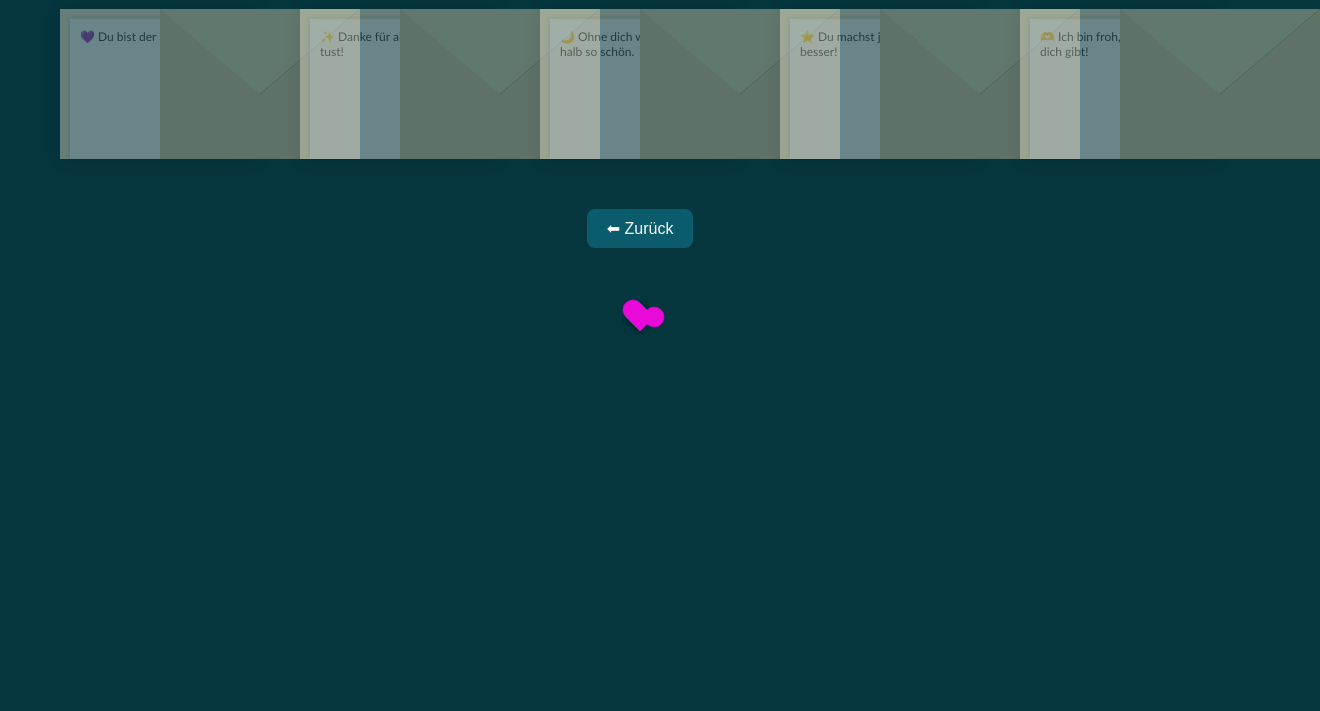
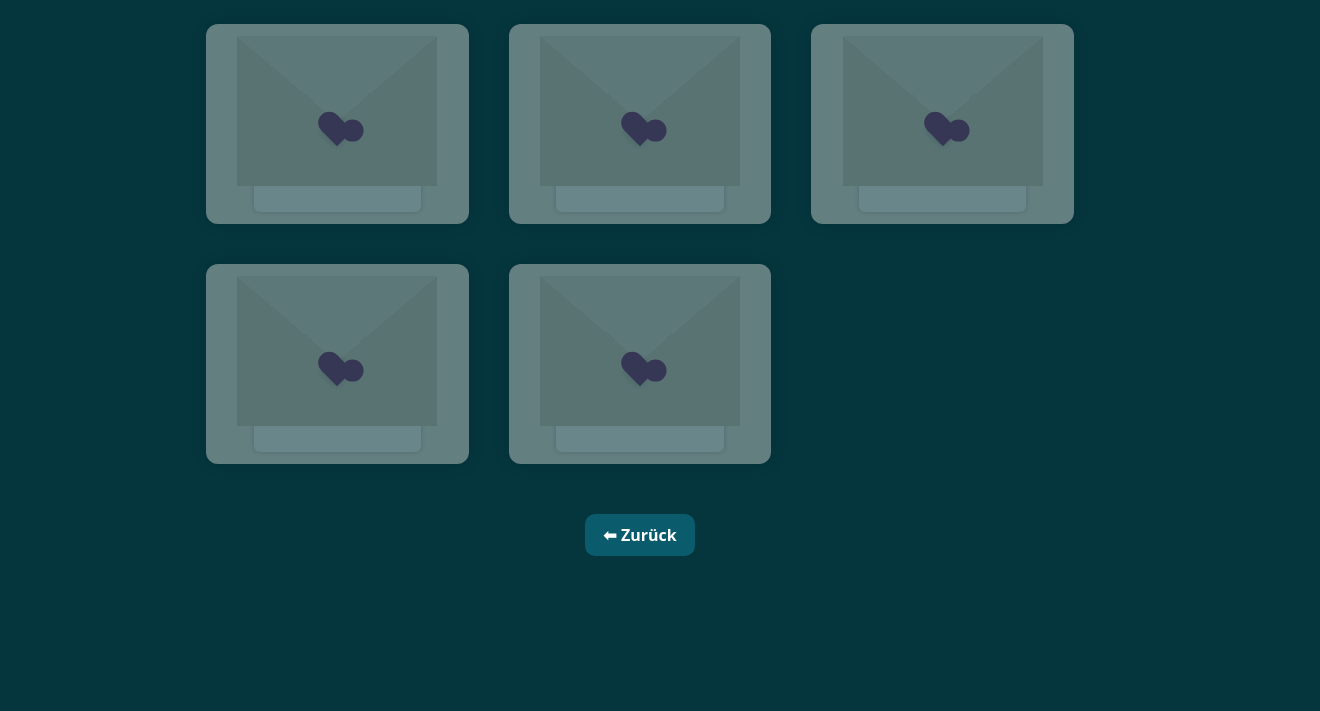
Before and after one commit to aidastarhope-collab/legendary-disco, a plain HTML site: page letters.html in a window 1280 px wide. Shown: the part 89-800 px from the top of the page, 1320 px wide, since content can reach past the window. Drawn offline with Linux system fonts and the light colour scheme.

Commit message:
Update letters.html

```diff
--- a/letters.html
+++ b/letters.html
@@ -1,199 +1,164 @@
 <!DOCTYPE html>
 <html lang="de">
 <head>
-  <meta charset="UTF-8">
+  <meta charset="UTF-8" />
   <title>📜 Briefe für dich</title>
+  <meta name="viewport" content="width=device-width, initial-scale=1" />
   <style>
-    :root {
-      --primary: #fff;
-      --bg-color: rgb(5, 53, 61);
-      --bg-envelope-color: #f5edd1;
-      --envelope-tab: #ecdeb8;
-      --envelope-cover: #e6cfa7;
-      --shadow-color: rgba(0, 0, 0, 0.2);
-      --txt-color: #444;
-      --heart-color: rgb(252, 8, 231);
+    :root{
+      --primary:#fff;
+      --bg-color:#05353d;
+      --bg-envelope-color:#f5edd1;
+      --envelope-tab:#ecdeb8;
+      --envelope-cover:#e6cfa7;
+      --shadow-color:rgba(0,0,0,.2);
+      --txt-color:#444;
+      --heart-color:rgb(252,8,231);
     }
-    body {
-      margin: 0;
-      padding: 0;
-      box-sizing: border-box;
-      background: var(--bg-color);
-      color: white;
-      font-family: Arial, sans-serif;
-      text-align: center;
+    *{box-sizing:border-box}
+    body{
+      margin:0; background:var(--bg-color); color:#fff;
+      font-family:system-ui,-apple-system,Segoe UI,Roboto,Inter,sans-serif; text-align:center;
     }
-    h1 {
-      margin: 20px 0;
+    h1{margin:24px 12px; font-size:clamp(22px,4vw,36px)}
+    /* Grid: max. 3 pro Zeile, responsiv */
+    .letters-container{
+      display:grid;
+      grid-template-columns:repeat(auto-fit,minmax(220px,1fr));
+      gap:40px;
+      max-width:900px;
+      margin:40px auto;
+      padding:0 16px;
     }
-    .letters-container {
-      display: flex;
-      justify-content: center;
-      flex-wrap: wrap;
-      gap: 40px;
-      margin-top: 40px;
+
+    /* Umschlag-Wrapper */
+    .envelope-wrapper{
+      background:var(--bg-envelope-color);
+      box-shadow:0 0 20px var(--shadow-color);
+      border-radius:12px;
+      padding:12px 12px 18px;
+      transition:opacity .3s ease, transform .2s ease;
+      cursor:pointer;
+      position:relative;
     }
-    .envelope-wrapper {
-      background: var(--bg-envelope-color);
-      box-shadow: 0 0 20px var(--shadow-color);
-      cursor: pointer;
-      transition: opacity 0.3s ease;
+    .envelope-wrapper:focus-visible{outline:3px solid #89d0df}
+    .envelope-wrapper.disabled{opacity:.4; pointer-events:none; filter:saturate(.3)}
+    .envelope{position:relative; width:100%; aspect-ratio: 4 / 3; max-height:170px; margin:0 auto;}
+    /* Deckel + Körper */
+    .envelope::before{
+      content:""; position:absolute; top:0; left:50%; transform:translateX(-50%);
+      z-index:2;
+      border-top:85px solid var(--envelope-tab);
+      border-right:100px solid transparent;
+      border-left:100px solid transparent;
+      transform-origin:top;
+      transition:all .5s ease-in-out .7s;
     }
-    .envelope-wrapper.disabled {
-      opacity: 0.4;
-      pointer-events: none;
+    .envelope::after{
+      content:""; position:absolute; inset:0; z-index:1;
+      width:0; height:0; left:50%; transform:translateX(-50%);
+      border-top:85px solid transparent;
+      border-right:100px solid var(--envelope-cover);
+      border-bottom:65px solid var(--envelope-cover);
+      border-left:100px solid var(--envelope-cover);
     }
-    .envelope {
-      position: relative;
-      width: 200px;
-      height: 150px;
+    /* Brief */
+    .letter{
+      position:absolute; right:15%; bottom:-6px;
+      width:70%; height:78%;
+      background:var(--primary); color:var(--txt-color);
+      padding:10px; box-shadow:0 0 5px var(--shadow-color);
+      transition:all 1s ease-in-out;
+      display:flex; align-items:flex-start; justify-content:flex-start;
+      overflow:hidden; border-radius:6px;
     }
-    .envelope::before {
-      content: "";
-      position: absolute;
-      top: 0;
-      z-index: 2;
-      border-top: 85px solid var(--envelope-tab);
-      border-right: 100px solid transparent;
-      border-left: 100px solid transparent;
-      transform-origin: top;
-      transition: all 0.5s ease-in-out 0.7s;
+    .letter .text{font-size:12px; line-height:1.35; text-align:left}
+    /* Herz-Siegel */
+    .heart{
+      position:absolute; top:50%; left:50%;
+      width:22px; height:22px; background:var(--heart-color);
+      transform:translate(-50%,-20%) rotate(45deg);
+      transition:transform .5s ease-in-out 1s;
+      box-shadow:0 1px 6px var(--shadow-color);
+      z-index:3;
     }
-    .envelope::after {
-      content: "";
-      position: absolute;
-      z-index: 2;
-      width: 0px;
-      height: 0px;
-      border-top: 85px solid transparent;
-      border-right: 100px solid var(--envelope-cover);
-      border-bottom: 65px solid var(--envelope-cover);
-      border-left: 100px solid var(--envelope-cover);
+    .heart:before,.heart:after{
+      content:""; position:absolute; width:22px; height:22px; background:var(--heart-color); border-radius:50%;
     }
-    .letter {
-      position: absolute;
-      right: 15%;
-      bottom: 0;
-      width: 70%;
-      height: 80%;
-      background: var(--primary);
-      text-align: center;
-      transition: all 1s ease-in-out;
-      box-shadow: 0 0 5px var(--shadow-color);
-      padding: 10px;
+    .heart:before{top:-11px}
+    .heart:after{right:11px}
+
+    /* Öffnen-Animation */
+    .envelope-wrapper.flap .envelope::before{transform:rotateX(180deg); z-index:0}
+    .envelope-wrapper.flap .letter{bottom:90px; transform:scale(1.06); transition-delay:1s}
+    .envelope-wrapper.flap .heart{transform:rotate(90deg); transition-delay:.4s}
+
+    /* Zurück-Button */
+    .back-btn{
+      display:inline-block; margin:10px auto 40px; padding:10px 18px;
+      background:#0a5c6d; color:#fff; text-decoration:none; border-radius:10px; font-weight:600;
     }
-    .letter .text {
-      font-family: 'Gill Sans', Calibri, sans-serif;
-      color: var(--txt-color);
-      font-size: 12px;
-      text-align: left;
-    }
-    .heart {
-      position: absolute;
-      top: 50%;
-      left: 50%;
-      width: 20px;
-      height: 20px;
-      background: var(--heart-color);
-      z-index: 5;
-      transform: translate(-50%, -20%) rotate(45deg);
-      transition: transform 0.5s ease-in-out 1s;
-      box-shadow: 0 1px 6px var(--shadow-color);
-    }
-    .heart:before,
-    .heart:after {
-      content: "";
-      position: absolute;
-      width: 20px;
-      height: 20px;
-      background-color: var(--heart-color);
-      border-radius: 50%;
-    }
-    .heart:before {
-      top: -10px;
-    }
-    .heart:after {
-      right: 10px;
-    }
-    .flap .envelope::before {
-      transform: rotateX(180deg);
-      z-index: 0;
-    }
-    .flap .letter {
-      bottom: 100px;
-      transform: scale(1.1);
-      transition-delay: 1s;
-    }
-    .flap .heart {
-      transform: rotate(90deg);
-      transition-delay: 0.4s;
-    }
-    .back-btn {
-      margin-top: 50px;
-      display: inline-block;
-      padding: 10px 20px;
-      background: #0a5c6d;
-      color: white;
-      text-decoration: none;
-      border-radius: 8px;
-      transition: background 0.3s;
-    }
-    .back-btn:hover {
-      background: #0d768b;
-    }
+    .back-btn:hover{background:#0d768b}
   </style>
 </head>
 <body>
   <h1>📜 Briefe für dich</h1>
+
   <div class="letters-container" id="lettersContainer">
-    <div class="envelope-wrapper">
+    <!-- 1 -->
+    <div class="envelope-wrapper" tabindex="0">
       <div class="envelope">
         <div class="letter"><div class="text">💜 Du bist der Beste!</div></div>
       </div>
-      <div class="heart"></div>
+      <div class="heart" aria-hidden="true"></div>
     </div>
-    <div class="envelope-wrapper">
+    <!-- 2 -->
+    <div class="envelope-wrapper" tabindex="0">
       <div class="envelope">
         <div class="letter"><div class="text">✨ Danke für alles, was du tust!</div></div>
       </div>
-      <div class="heart"></div>
+      <div class="heart" aria-hidden="true"></div>
     </div>
-    <div class="envelope-wrapper">
+    <!-- 3 -->
+    <div class="envelope-wrapper" tabindex="0">
       <div class="envelope">
         <div class="letter"><div class="text">🌙 Ohne dich wäre alles halb so schön.</div></div>
       </div>
-      <div class="heart"></div>
+      <div class="heart" aria-hidden="true"></div>
     </div>
-    <div class="envelope-wrapper">
+    <!-- 4 -->
+    <div class="envelope-wrapper" tabindex="0">
       <div class="envelope">
         <div class="letter"><div class="text">⭐ Du machst jeden Tag besser!</div></div>
       </div>
-      <div class="heart"></div>
+      <div class="heart" aria-hidden="true"></div>
     </div>
-    <div class="envelope-wrapper">
+    <!-- 5 -->
+    <div class="envelope-wrapper" tabindex="0">
       <div class="envelope">
         <div class="letter"><div class="text">🫶 Ich bin froh, dass es dich gibt!</div></div>
       </div>
-      <div class="heart"></div>
+      <div class="heart" aria-hidden="true"></div>
     </div>
   </div>
 
   <a href="index.html" class="back-btn">⬅ Zurück</a>
 
   <script>
-    // Score aus localStorage holen
-    const score = parseInt(localStorage.getItem("score") || "0");
+    // Score aus dem Banana-Game (Session-Scoped!)
+    const score = parseInt(sessionStorage.getItem("bananaScore") || "0");
 
-    const envelopes = document.querySelectorAll(".envelope-wrapper");
-    envelopes.forEach((envelope, index) => {
-      if (index < score) {
-        // aktiv
-        envelope.addEventListener("click", () => {
-          envelope.classList.toggle("flap");
+    const wrappers = document.querySelectorAll(".envelope-wrapper");
+    wrappers.forEach((wrap, i) => {
+      if (i < score) {
+        // freigeschaltet -> klick/taste toggelt Klappe
+        wrap.addEventListener("click", () => wrap.classList.toggle("flap"));
+        wrap.addEventListener("keydown", (e) => {
+          if (e.key === "Enter" || e.key === " ") { e.preventDefault(); wrap.classList.toggle("flap"); }
         });
       } else {
-        // deaktiviert
-        envelope.classList.add("disabled");
+        // gesperrt
+        wrap.classList.add("disabled");
       }
     });
   </script>
```
